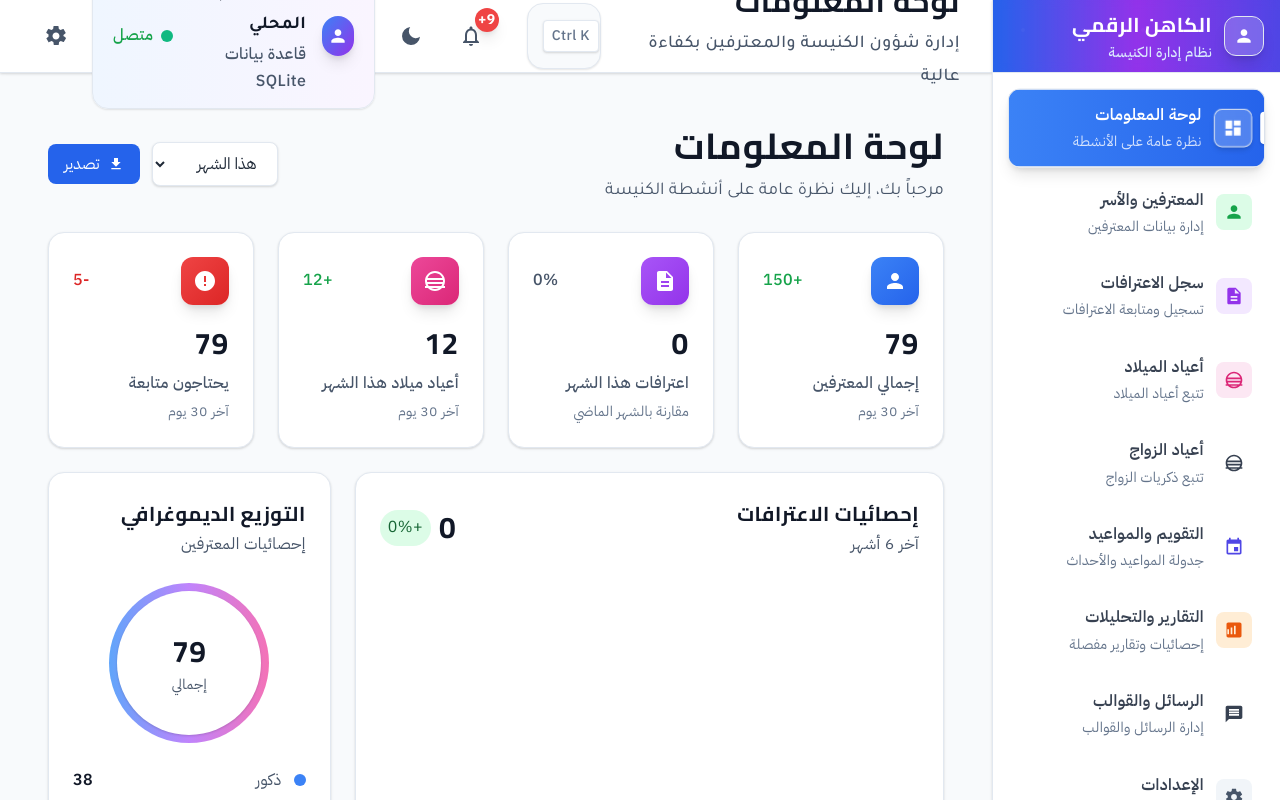
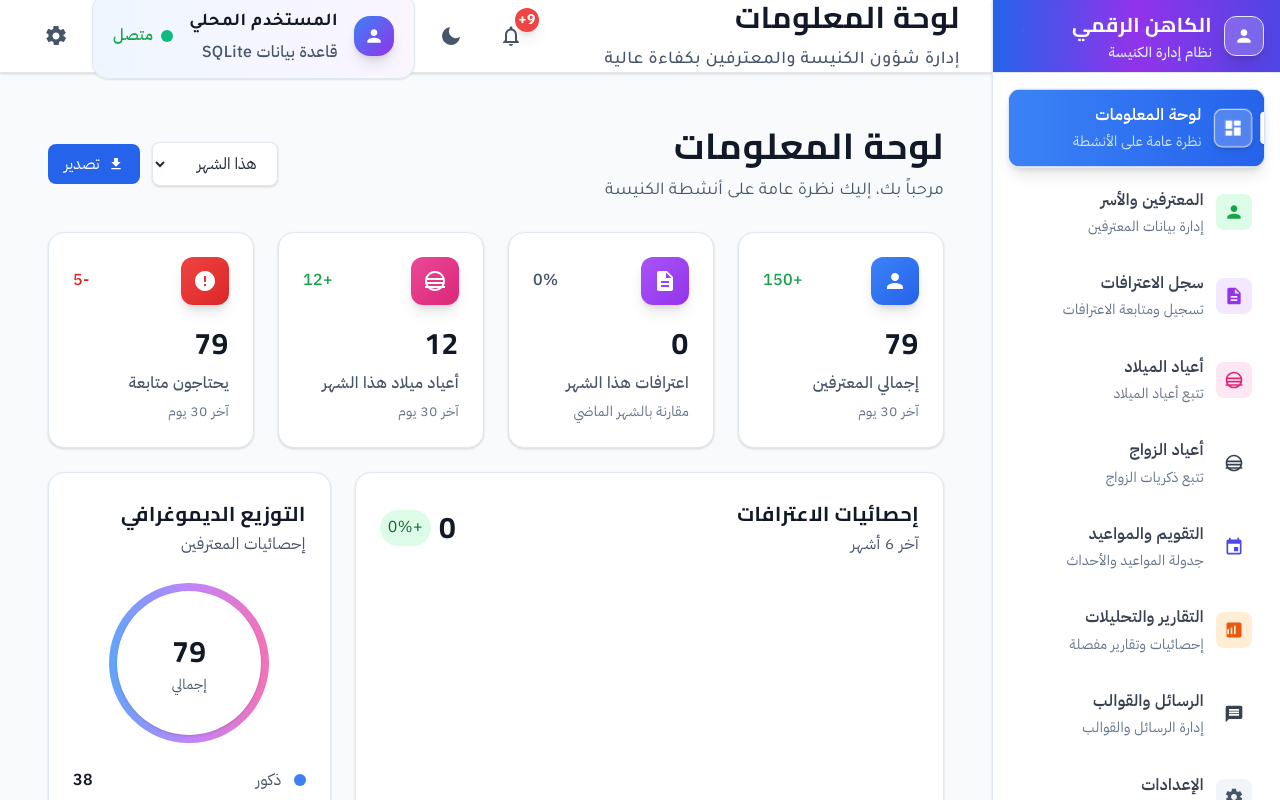
Before and after one commit to alhantasbeha/AdvancedConfessionManagementApp, a React (Vite) app: page / in a window 1280 px wide. Shown: the top 800 px of the page. Built offline with nearby package versions, Linux system fonts and the light colour scheme.

Commit message:
Remove Search from Header Content Area

```diff
--- a/src/components/layout/Header.tsx
+++ b/src/components/layout/Header.tsx
@@ -22,7 +22,6 @@ const NAV_ITEMS = [
 export const Header: React.FC<HeaderProps> = ({ onMenuClick }) => {
   const { currentPage, isDarkMode, setIsDarkMode, notifications, user } = useAppContext();
   const [isNotificationsOpen, setIsNotificationsOpen] = useState(false);
-  const [isSearchFocused, setIsSearchFocused] = useState(false);
 
   const currentPageLabel = NAV_ITEMS.find(item => item.id === currentPage)?.label || 'لوحة المعلومات';
 
@@ -53,37 +52,8 @@ export const Header: React.FC<HeaderProps> = ({ onMenuClick }) => {
             </div>
           </div>
 
-          {/* Center Section - Search Bar (Desktop) */}
-          <div className="hidden lg:flex flex-1 max-w-lg mx-8">
-            <div className={`
-              relative w-full transition-all duration-300
-              ${isSearchFocused ? 'transform scale-105' : ''}
-            `}>
-              <div className="absolute inset-y-0 right-0 pr-4 flex items-center pointer-events-none">
-                <Icon name="search" className="w-6 h-6 text-gray-400" />
-              </div>
-              <input
-                type="text"
-                placeholder="البحث في النظام... (Ctrl+K)"
-                onFocus={() => setIsSearchFocused(true)}
-                onBlur={() => setIsSearchFocused(false)}
-                className="w-full pl-6 pr-12 py-4 bg-gray-50 dark:bg-gray-800 border border-gray-200 dark:border-gray-700 rounded-2xl focus:ring-2 focus:ring-blue-500 focus:border-transparent transition-all duration-300 text-gray-900 dark:text-white placeholder-gray-500 dark:placeholder-gray-400 text-base font-medium shadow-sm hover:shadow-md focus:shadow-lg"
-              />
-              <div className="absolute inset-y-0 left-0 pl-4 flex items-center pointer-events-none">
-                <kbd className="hidden sm:inline-flex items-center px-2 py-1 border border-gray-200 dark:border-gray-600 rounded text-xs font-medium text-gray-500 dark:text-gray-400 bg-white dark:bg-gray-700">
-                  Ctrl K
-                </kbd>
-              </div>
-            </div>
-          </div>
-
           {/* Right Section - Actions */}
           <div className="flex items-center gap-3">
-            {/* Search Button (Mobile) */}
-            <button className="lg:hidden p-3 rounded-2xl hover:bg-gray-100 dark:hover:bg-gray-800 transition-all duration-200 group">
-              <Icon name="search" className="w-6 h-6 text-gray-600 dark:text-gray-400 group-hover:text-gray-900 dark:group-hover:text-white" />
-            </button>
-
             {/* Notifications */}
             <div className="relative">
               <button
```
